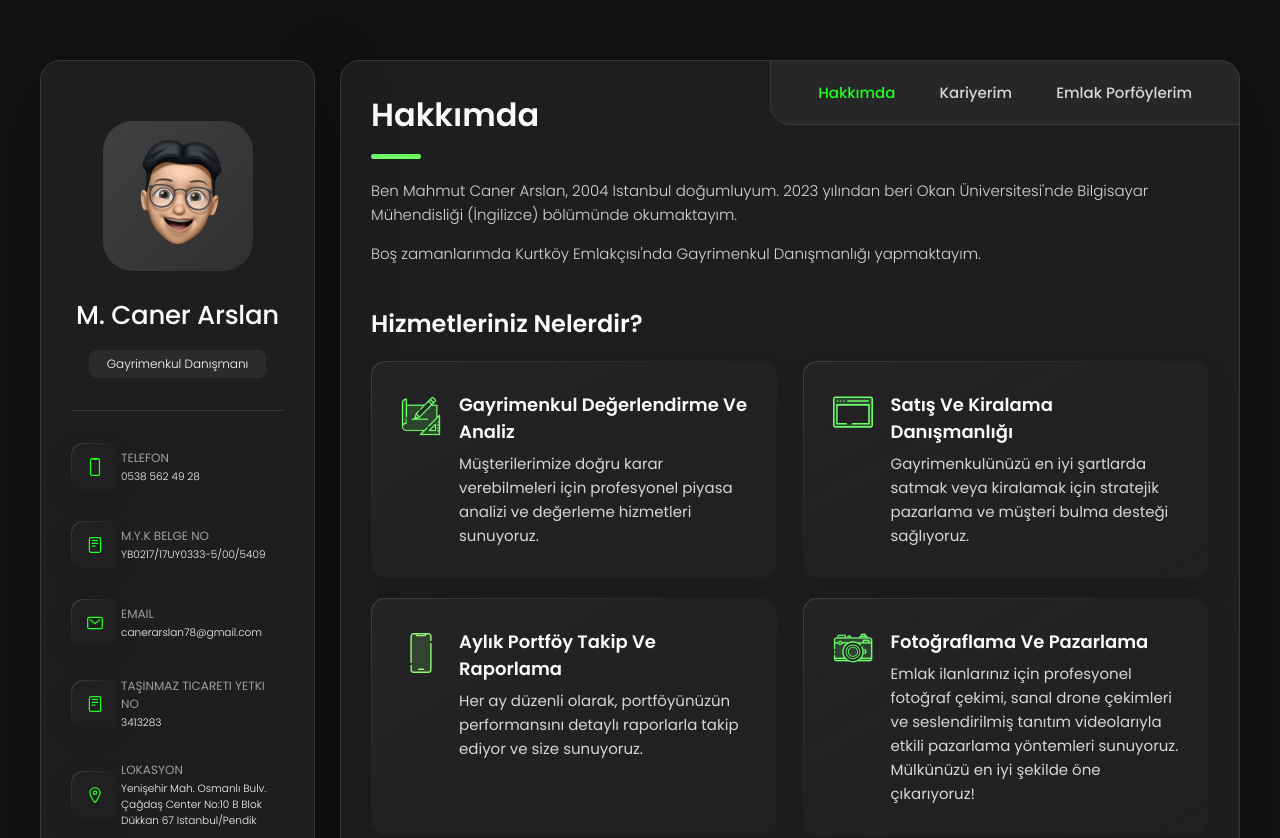
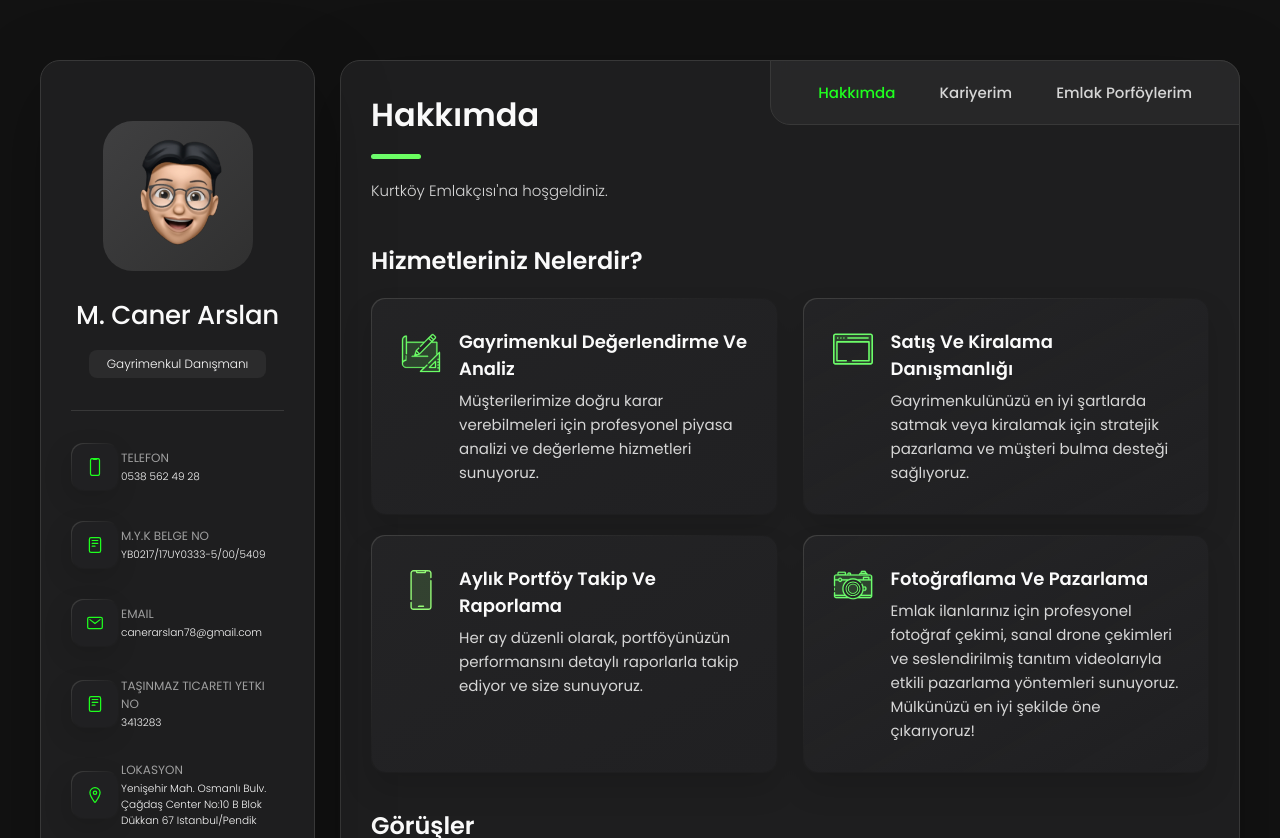
Before and after one commit to Dyanesa/kurtkoyemlakcisi-caner, a plain HTML site: page index.html in a window 1280 px wide. Shown: the top 838 px of the page. Drawn offline with nearby package versions, Linux system fonts and the light colour scheme.

Commit message:
Update index.html

```diff
--- a/index.html
+++ b/index.html
@@ -246,13 +246,8 @@
             I'm Creative Director and UI/UX Designer from Sydney, Australia, working in web development and print media.
             I enjoy turning complex problems into simple, beautiful and intuitive designs.
           </p> -->
-
           <p>
-            Ben Mahmut Caner Arslan, 2004 Istanbul doğumluyum. 2023 yılından beri Okan Üniversitesi'nde Bilgisayar Mühendisliği (İngilizce) bölümünde okumaktayım.
-          </p>
-
-          <p>
-            Boş zamanlarımda Kurtköy Emlakçısı'nda Gayrimenkul Danışmanlığı yapmaktayım.
+            Kurtköy Emlakçısı'na hoşgeldiniz.
           </p>
         </section>
 
```
